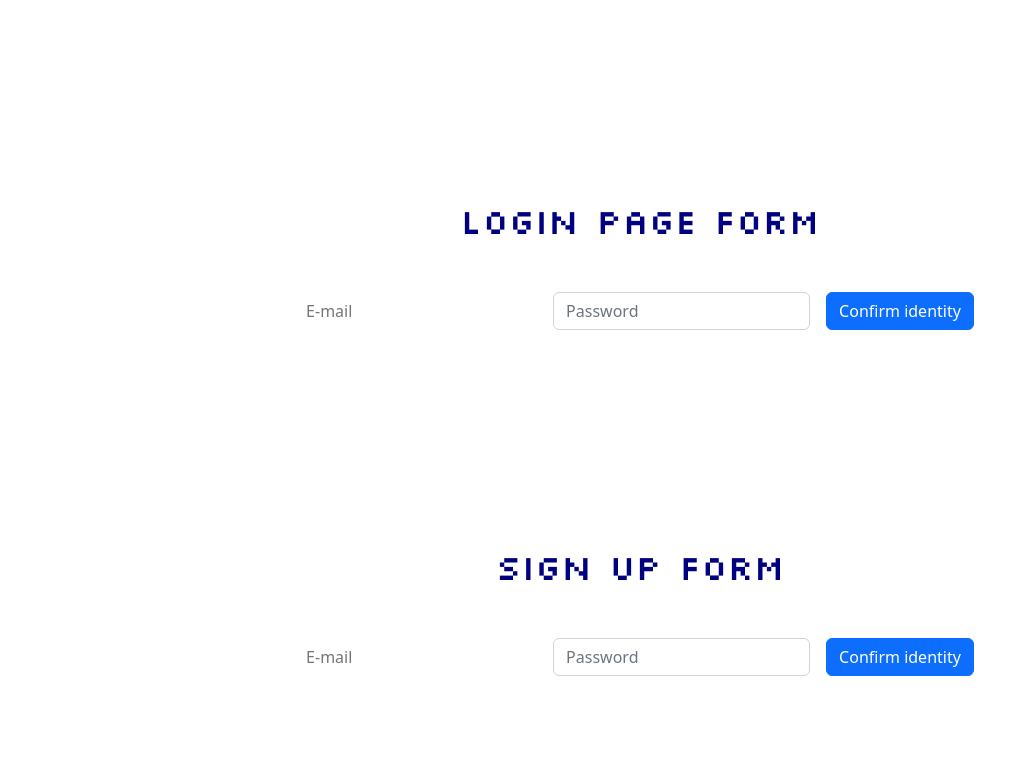
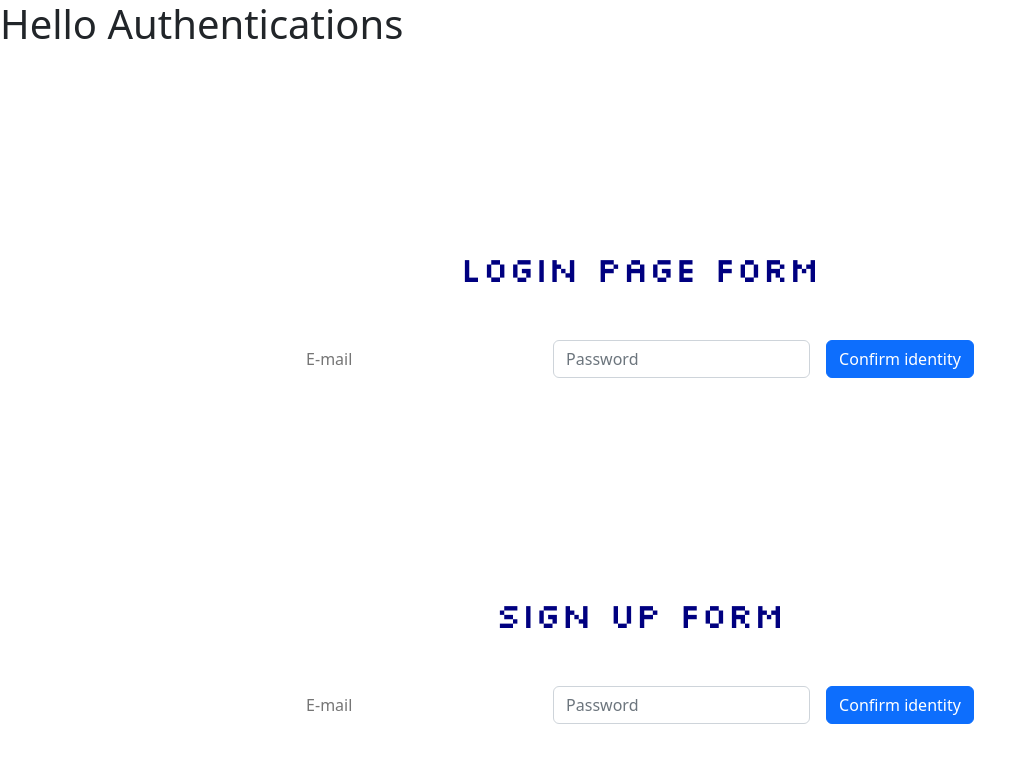
Before and after one commit to GulabSinghSikarwar/BlogKarien, a React (Create React App) app: page / in a window 1280 px wide. Shown: the top 762 px of the page, without its empty margins (0-1034 px from the left). Built offline with nearby package versions, Linux system fonts and the light colour scheme.

Commit message:
basic routing setup done

```diff
--- a/package.json
+++ b/package.json
@@ -12,6 +12,7 @@
     "react-bootstrap": "^2.5.0",
     "react-dom": "^18.2.0",
     "react-redux": "^8.0.2",
+    "react-router-dom": "^6.3.0",
     "react-scripts": "5.0.1",
     "web-vitals": "^2.1.4"
   },
--- /dev/null
+++ b/src/components/authentication/AuthenticationContainer.js
@@ -0,0 +1,18 @@
+import React from 'react'
+import LoginFormContainer from './loginScreen/loginFormContainer'
+import SignUpFormContainer from './signupScreen/signUpFormContainer'
+
+
+function AuthenticationContainer() {
+  return (
+    <div>
+      <h1> Hello Authentications </h1>
+      <LoginFormContainer/>
+      <SignUpFormContainer/>
+
+
+    </div>
+  )
+}
+
+export default AuthenticationContainer
--- a/src/components/components.js
+++ b/src/components/components.js
@@ -3,7 +3,9 @@ import LoginFormContainer from './authentication/loginScreen/loginFormContainer'
 import SignUpFormContainer from './authentication/signupScreen/signUpFormContainer'
 import NavbarComponent from './navbar/NavbarComponent'
 import { useSelector, useDispatch } from 'react-redux'
+import AuthenticationContainer from './authentication/AuthenticationContainer'
 
+import { Routes,Route}  from 'react-router-dom'
 function Components() {
   let user=useSelector((state) => {
     return state.authSlice.user
@@ -13,12 +15,11 @@ function Components() {
 
   return (
     <div>
-      {
-        (user) ? <NavbarComponent /> :
-        <><LoginFormContainer />
-          <SignUpFormContainer />
-        </>
-      }
+
+      <Routes>
+     <Route path="/" element={(!user)?<AuthenticationContainer/>:<NavbarComponent/>}/>
+      </Routes>
+
 
 
     </div>
--- a/src/index.js
+++ b/src/index.js
@@ -6,14 +6,18 @@ import reportWebVitals from './reportWebVitals';
 import { store } from './stateManagement/store'
 
 import { Provider } from 'react-redux';
-import  {}  from 'react-router-dom'
+import { BrowserRouter } from 'react-router-dom'
 
 const root = ReactDOM.createRoot(document.getElementById('root'));
 
 root.render(
+
   <React.StrictMode>
     <Provider store={store}>
-      <App />
+      <BrowserRouter>
+        <App />
+      </BrowserRouter>
+
 
     </Provider>
 
```
Also changed, not shown: src/App.js (+4 -4 lines), 1 other file (tests, documents, lock files or other folders).
